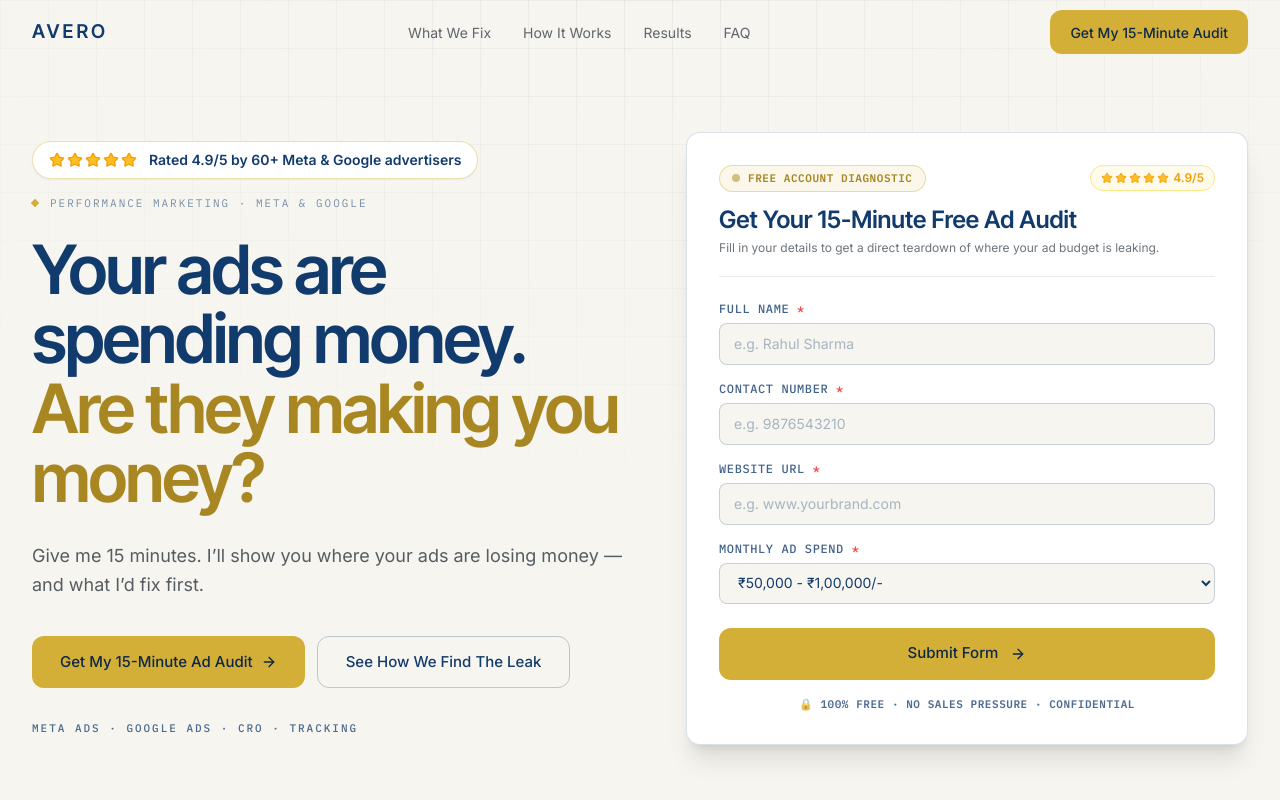
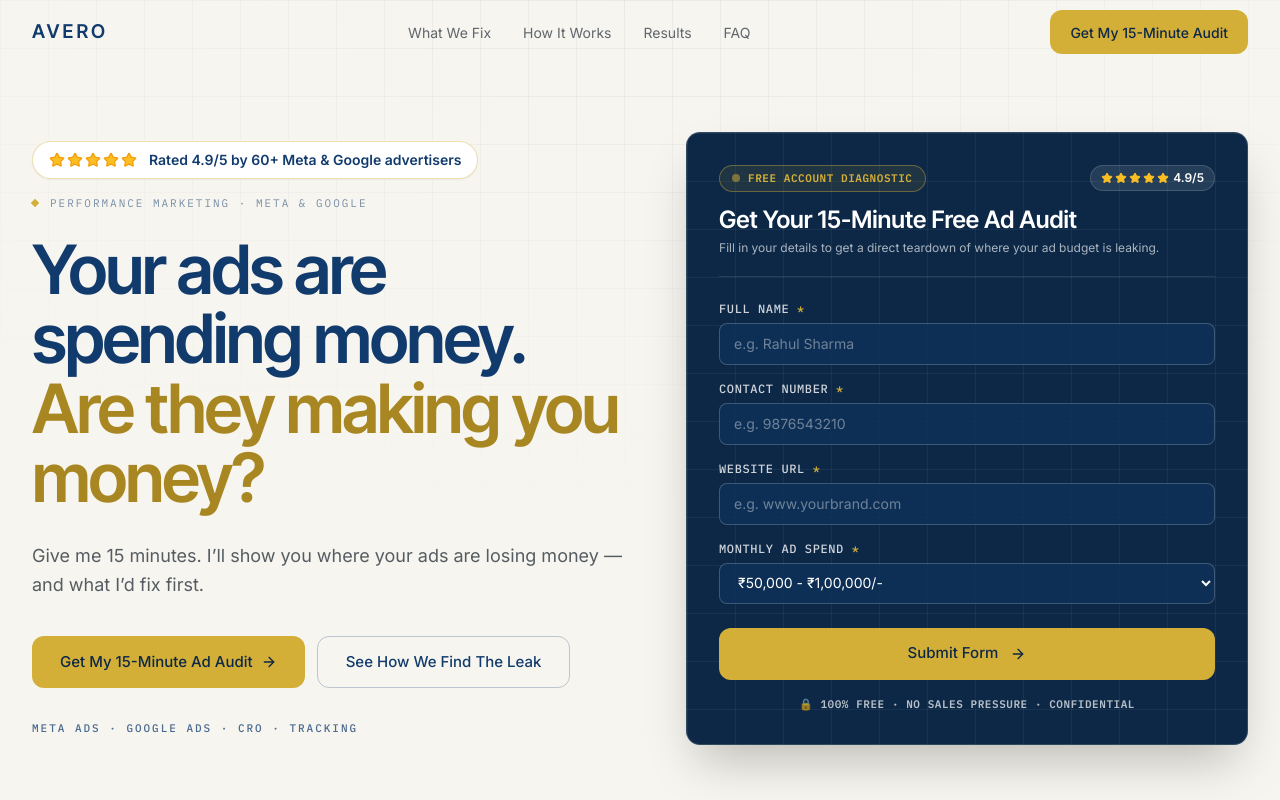
Before and after one commit to Viraj030/AVERO, a Next.js app: page / in a window 1280 px wide. Shown: the top 800 px of the page. Built offline with nearby package versions, Linux system fonts and the light colour scheme.

Commit message:
Form CSS change

```diff
--- a/components/audit/OptionGroup.tsx
+++ b/components/audit/OptionGroup.tsx
@@ -41,8 +41,8 @@ export function OptionGroup({
               key={option}
               className={`group relative flex cursor-pointer items-center gap-3 rounded-[12px] border px-4 py-3.5 transition-[border-color,background-color] duration-200 ease-premium ${
                 selected
-                  ? 'border-gold bg-gold/[0.08]'
-                  : 'border-navy/15 hover:border-navy/35'
+                  ? 'border-gold bg-gold/15 text-white shadow-[0_0_15px_rgba(212,175,55,0.2)]'
+                  : 'border-white/15 bg-navy-800/60 text-white/80 hover:border-gold/50 hover:bg-navy-800'
               }`}
             >
               <input
@@ -66,12 +66,12 @@ export function OptionGroup({
                 } ${
                   selected
                     ? 'border-gold bg-gold text-navy-900'
-                    : 'border-navy/25 text-transparent'
+                    : 'border-white/30 text-transparent'
                 }`}
               >
-                <CheckIcon className="h-3 w-3" />
+                <CheckIcon className="h-3 w-3 text-navy-900 stroke-[3]" />
               </span>
-              <span className="text-[15px] font-medium text-navy">{option}</span>
+              <span className="text-[15px] font-medium text-white">{option}</span>
             </label>
           );
         })}
--- a/components/hero/HeroAuditForm.tsx
+++ b/components/hero/HeroAuditForm.tsx
@@ -43,22 +43,22 @@ export function HeroAuditForm({ id = 'free-audit-form', onSuccess }: HeroAuditFo
     return (
       <div
         id={id}
-        className="relative overflow-hidden rounded-card border border-navy/15 bg-white p-8 shadow-xl sm:p-10"
+        className="avero-grid-lines relative overflow-hidden rounded-card border border-white/15 bg-navy-900 p-8 shadow-2xl sm:p-10 text-white"
       >
         <div className="flex flex-col items-center text-center">
-          <div className="flex h-16 w-16 items-center justify-center rounded-full bg-gold/20 text-gold-deep">
-            <CheckCircle2Icon className="h-10 w-10 text-gold-deep" />
+          <div className="flex h-16 w-16 items-center justify-center rounded-full bg-gold/20 text-gold">
+            <CheckCircle2Icon className="h-10 w-10 text-gold" />
           </div>
-          <h3 className="mt-6 font-display text-2xl font-semibold text-navy">
+          <h3 className="mt-6 font-display text-2xl font-semibold text-white">
             Audit Request Received!
           </h3>
-          <p className="mt-3 text-sm leading-relaxed text-charcoal/75">
-            Thank you <span className="font-semibold text-navy">{fullName}</span>. We&rsquo;ll review your ad setup for <span className="font-semibold text-navy">{website || 'your website'}</span> and reach out to <span className="font-semibold text-navy">{phone}</span> within 24 hours.
+          <p className="mt-3 text-sm leading-relaxed text-white/75">
+            Thank you <span className="font-semibold text-gold">{fullName}</span>. We&rsquo;ll review your ad setup for <span className="font-semibold text-gold">{website || 'your website'}</span> and reach out to <span className="font-semibold text-gold">{phone}</span> within 24 hours.
           </p>
           <button
             type="button"
             onClick={() => setSubmitted(false)}
-            className="mt-8 text-xs font-mono text-navy/50 underline hover:text-navy"
+            className="mt-8 text-xs font-mono text-white/50 underline hover:text-gold"
           >
             Submit another audit request
           </button>
@@ -70,35 +70,35 @@ export function HeroAuditForm({ id = 'free-audit-form', onSuccess }: HeroAuditFo
   return (
     <div
       id={id}
-      className="relative overflow-hidden rounded-card border border-navy/15 bg-white p-6 shadow-xl sm:p-8"
+      className="avero-grid-lines relative overflow-hidden rounded-card border border-white/15 bg-navy-900 p-6 shadow-2xl sm:p-8 text-white"
     >
-      <div className="border-b border-navy/10 pb-5">
+      <div className="border-b border-white/10 pb-5">
         <div className="flex items-center justify-between">
-          <div className="inline-flex items-center gap-2 rounded-full border border-gold/40 bg-gold/10 px-3 py-1 font-mono text-[11px] font-semibold uppercase tracking-wider text-gold-deep">
-            <span className="h-2 w-2 rounded-full bg-gold-deep animate-pulse" />
+          <div className="inline-flex items-center gap-2 rounded-full border border-gold/40 bg-gold/10 px-3 py-1 font-mono text-[11px] font-semibold uppercase tracking-wider text-gold">
+            <span className="h-2 w-2 rounded-full bg-gold animate-pulse" />
             Free Account Diagnostic
           </div>
-          <div className="flex items-center gap-1 text-amber-500 text-xs font-semibold bg-amber-50 px-2.5 py-1 rounded-full border border-amber-200">
-            <div className="flex text-amber-500 gap-0.5">
+          <div className="flex items-center gap-1 text-amber-400 text-xs font-semibold bg-white/10 px-2.5 py-1 rounded-full border border-white/15">
+            <div className="flex text-amber-400 gap-0.5">
               {[...Array(5)].map((_, i) => (
-                <StarIcon key={i} className="h-3 w-3 fill-amber-400 text-amber-500" />
+                <StarIcon key={i} className="h-3 w-3 fill-amber-400 text-amber-400" />
               ))}
             </div>
-            <span>4.9/5</span>
+            <span className="text-white">4.9/5</span>
           </div>
         </div>
-        <h3 className="mt-3 font-display text-2xl font-semibold text-navy">
+        <h3 className="mt-3 font-display text-2xl font-semibold text-white">
           Get Your 15-Minute Free Ad Audit
         </h3>
-        <p className="mt-1 text-xs text-charcoal/65">
+        <p className="mt-1 text-xs text-white/65">
           Fill in your details to get a direct teardown of where your ad budget is leaking.
         </p>
       </div>
 
       <form onSubmit={handleSubmit} className="mt-6 space-y-4">
         <div>
-          <label htmlFor="hero-fullname" className="block text-xs font-medium text-navy/80 uppercase tracking-wider font-mono">
-            Full Name <span className="text-red-500">*</span>
+          <label htmlFor="hero-fullname" className="block text-xs font-medium text-white/80 uppercase tracking-wider font-mono">
+            Full Name <span className="text-gold">*</span>
           </label>
           <input
             id="hero-fullname"
@@ -107,13 +107,13 @@ export function HeroAuditForm({ id = 'free-audit-form', onSuccess }: HeroAuditFo
             placeholder="e.g. Rahul Sharma"
             value={fullName}
             onChange={(e) => setFullName(e.target.value)}
-            className="mt-1.5 w-full rounded-lg border border-navy/20 bg-offwhite px-3.5 py-2.5 text-sm text-navy placeholder:text-navy/35 focus:border-gold focus:bg-white focus:outline-none focus:ring-2 focus:ring-gold/30 transition-colors"
+            className="mt-1.5 w-full rounded-lg border border-white/20 bg-navy-800/80 px-3.5 py-2.5 text-sm text-white placeholder:text-white/40 focus:border-gold focus:bg-navy-800 focus:outline-none focus:ring-2 focus:ring-gold/30 transition-colors"
           />
         </div>
 
         <div>
-          <label htmlFor="hero-phone" className="block text-xs font-medium text-navy/80 uppercase tracking-wider font-mono">
-            Contact Number <span className="text-red-500">*</span>
+          <label htmlFor="hero-phone" className="block text-xs font-medium text-white/80 uppercase tracking-wider font-mono">
+            Contact Number <span className="text-gold">*</span>
           </label>
           <input
             id="hero-phone"
@@ -123,20 +123,20 @@ export function HeroAuditForm({ id = 'free-audit-form', onSuccess }: HeroAuditFo
             placeholder="e.g. 9876543210"
             value={phone}
             onChange={handlePhoneChange}
-            className={`mt-1.5 w-full rounded-lg border px-3.5 py-2.5 text-sm text-navy placeholder:text-navy/35 focus:bg-white focus:outline-none focus:ring-2 transition-colors ${
+            className={`mt-1.5 w-full rounded-lg border px-3.5 py-2.5 text-sm text-white placeholder:text-white/40 focus:bg-navy-800 focus:outline-none focus:ring-2 transition-colors ${
               phoneError
-                ? 'border-red-400 bg-red-50/50 focus:border-red-500 focus:ring-red-200'
-                : 'border-navy/20 bg-offwhite focus:border-gold focus:ring-gold/30'
+                ? 'border-red-400 bg-red-950/40 focus:border-red-500 focus:ring-red-400/30'
+                : 'border-white/20 bg-navy-800/80 focus:border-gold focus:ring-gold/30'
             }`}
           />
           {phoneError && (
-            <p className="mt-1 text-xs text-red-500">{phoneError}</p>
+            <p className="mt-1 text-xs text-red-400">{phoneError}</p>
           )}
         </div>
 
         <div>
-          <label htmlFor="hero-website" className="block text-xs font-medium text-navy/80 uppercase tracking-wider font-mono">
-            Website URL <span className="text-red-500">*</span>
+          <label htmlFor="hero-website" className="block text-xs font-medium text-white/80 uppercase tracking-wider font-mono">
+            Website URL <span className="text-gold">*</span>
           </label>
           <input
             id="hero-website"
@@ -145,25 +145,25 @@ export function HeroAuditForm({ id = 'free-audit-form', onSuccess }: HeroAuditFo
             placeholder="e.g. www.yourbrand.com"
             value={website}
             onChange={(e) => setWebsite(e.target.value)}
-            className="mt-1.5 w-full rounded-lg border border-navy/20 bg-offwhite px-3.5 py-2.5 text-sm text-navy placeholder:text-navy/35 focus:border-gold focus:bg-white focus:outline-none focus:ring-2 focus:ring-gold/30 transition-colors"
+            className="mt-1.5 w-full rounded-lg border border-white/20 bg-navy-800/80 px-3.5 py-2.5 text-sm text-white placeholder:text-white/40 focus:border-gold focus:bg-navy-800 focus:outline-none focus:ring-2 focus:ring-gold/30 transition-colors"
           />
         </div>
 
         <div>
-          <label htmlFor="hero-spend" className="block text-xs font-medium text-navy/80 uppercase tracking-wider font-mono">
-            Monthly Ad Spend <span className="text-red-500">*</span>
+          <label htmlFor="hero-spend" className="block text-xs font-medium text-white/80 uppercase tracking-wider font-mono">
+            Monthly Ad Spend <span className="text-gold">*</span>
           </label>
           <select
             id="hero-spend"
             value={adSpend}
             onChange={(e) => setAdSpend(e.target.value)}
-            className="mt-1.5 w-full rounded-lg border border-navy/20 bg-offwhite px-3.5 py-2.5 text-sm text-navy focus:border-gold focus:bg-white focus:outline-none focus:ring-2 focus:ring-gold/30 transition-colors"
+            className="mt-1.5 w-full rounded-lg border border-white/20 bg-navy-800/80 px-3.5 py-2.5 text-sm text-white focus:border-gold focus:bg-navy-900 focus:outline-none focus:ring-2 focus:ring-gold/30 transition-colors"
           >
-            <option value="0 - 50,000">₹0 - ₹50,000</option>
-            <option value="50,000 - 1,00,000/-">₹50,000 - ₹1,00,000/-</option>
-            <option value="1,00,000 - 2,00,000/-">₹1,00,000 - ₹2,00,000/-</option>
-            <option value="2,00,000 - 5,00,000/-">₹2,00,000 - ₹5,00,000/-</option>
-            <option value="5,00,000+">₹5,00,000+</option>
+            <option value="0 - 50,000" className="bg-navy-900 text-white">₹0 - ₹50,000</option>
+            <option value="50,000 - 1,00,000/-" className="bg-navy-900 text-white">₹50,000 - ₹1,00,000/-</option>
+            <option value="1,00,000 - 2,00,000/-" className="bg-navy-900 text-white">₹1,00,000 - ₹2,00,000/-</option>
+            <option value="2,00,000 - 5,00,000/-" className="bg-navy-900 text-white">₹2,00,000 - ₹5,00,000/-</option>
+            <option value="5,00,000+" className="bg-navy-900 text-white">₹5,00,000+</option>
           </select>
         </div>
 
@@ -174,7 +174,7 @@ export function HeroAuditForm({ id = 'free-audit-form', onSuccess }: HeroAuditFo
           </Button>
         </div>
 
-        <p className="text-center font-mono text-[11px] font-semibold text-navy/75 uppercase tracking-wider">
+        <p className="text-center font-mono text-[11px] font-semibold text-white/70 uppercase tracking-wider">
           🔒 100% Free · No sales pressure · Confidential
         </p>
       </form>
```
Also changed, not shown: components/audit/AuditModal.tsx (+23 -23 lines).
